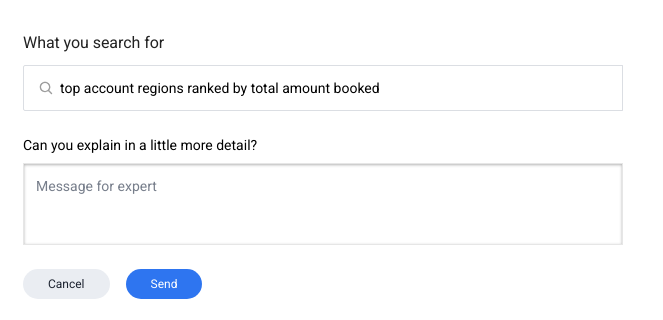
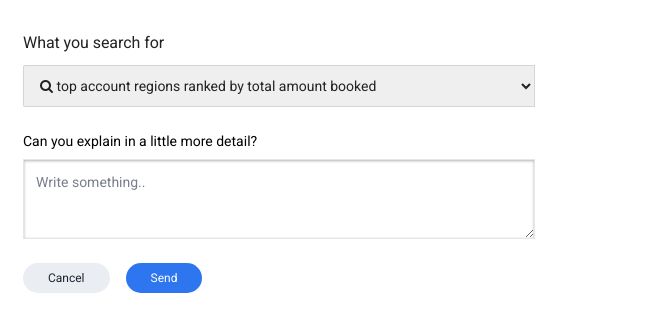
Before and after one commit to Aidagorgani/ThoughtSpot, a plain HTML site: page form.html in a window 1280 px wide. Shown: the part 127-447 px from the top of the page, without its empty margins (0-663 px from the left). Drawn offline with Linux system fonts and the light colour scheme.

Commit message:
everything looks good!

```diff
--- a/form.html
+++ b/form.html
@@ -7,6 +7,7 @@
     <link rel="stylesheet" href="style/reset.css">
     <link rel="stylesheet" href="style/form.css">
     <link href="https://fonts.googleapis.com/css?family=Roboto&display=swap" rel="stylesheet">
+    <link href="https://maxcdn.bootstrapcdn.com/font-awesome/4.6.1/css/font-awesome.min.css" rel="stylesheet"/>
   </head>
   <body>
     <h1>Ask an expert</h1>
@@ -15,21 +16,27 @@
       <p>Lena Smith, Roy Johnson or Elijah Taylor will get right back to you.</p>
     </div>
     <h2>What you search for</h2>
-    <div class="search-section">
-      <img class="searchIcon" src="image\searchIcon.svg" alt="searchIcon">
-      <p class="search-p">top account regions ranked by total amount booked</p>
-    </div>
+    <select id="search-section" name="search">
+      <option>&#xf002; top account regions ranked by total amount booked</option>
+      <option>Unknown</option>
+      <option>Unknown</option>
+    </select>
     <p class="detail">Can you explain in a little more detail?</p>
     <div class="message-box">
-      <p class="message-box-p">Message for expert</p>
+      <textarea id="subject" name="subject" placeholder="Write something.."></textarea>
     </div>
     <section class="buttons">
       <div class="button-1">
         <a class="cancel-button" href="./index.html">Cancel</a>
       </div>
       <div class="button-2">
-        <a class="send-button" href="./thankyou.html">Send</a>
+        <a class="send-button" href="./thankyou.html" onclick="myFunction()">Send</a>
       </div>
     </section>
   </body>
+  <script>
+  function myFunction() {
+    confirm("Your inquiry has been recorded!:-)");
+  }
+  </script>
 </html>
--- a/style/form.css
+++ b/style/form.css
@@ -51,48 +51,45 @@ a {
   margin-right: 2.2rem;
 }
 
-.search-section {
-  display: flex;
-  border: 1px solid rgb(165, 172, 185, 0.4);
-  border-radius: 2px 0px 0px 2px;
-  margin-left: 2.3rem;
-  width: 60rem;
-  margin-bottom: 2.4rem;
-  mix-blend-mode: normal;
-}
-
-.searchIcon {
-  margin-left: 1.5rem;
-  margin-top: 1.5rem;
-  margin-bottom: 1.5rem;
-}
-
-.search-p {
-  margin-top: 1.2rem;
-  margin-left: 0.7rem;
-  margin-bottom: 0.8rem;
-  color: #000000;
-}
-
 .detail {
   margin-left: 2.3rem;
   margin-bottom: 0.8rem;
 }
 
-.message-box {
+#subject {
   border: 1px solid #E6E6E6;
   box-shadow: inset 0px 1px 3px rgba(0, 0, 0, 0.3);
   margin-left: 2.3rem;
-  width: 60rem;
+  width: 40%;
+  height: 8rem;
   margin-bottom:3.1rem;
+  padding: 12px;
+  font-family: "Roboto";
 }
 
-.message-box-p {
+textarea::placeholder {
   color: #777E8B;
   margin-left: 1.2rem;
   margin-top: 1.2rem;
   margin-bottom: 4.8rem;
+  font-size: 1.4rem;
+  line-height: 20px;
 }
+
+select {
+  padding: 12px;
+  font-size: 1.4rem;
+  border: 1px solid rgb(165, 172, 185, 0.4);
+  border-radius: 2px 0px 0px 2px;
+  width: 40%;
+  mix-blend-mode: normal;
+  margin-left: 2.3rem;
+  margin-bottom: 2.4rem;
+}
+
+.message-box {
+  font-size: 1.4rem;
+ }
 
 .buttons {
   display: flex;
@@ -117,3 +114,7 @@ a {
   font-size: 1.2rem;
   line-height: 16px;
 }
+
+select {
+  font-family: 'FontAwesome', 'Second Font name', 'Roboto';
+}
```
Also changed, not shown: image/searchIcon.png (deleted), image/x.png (added).
